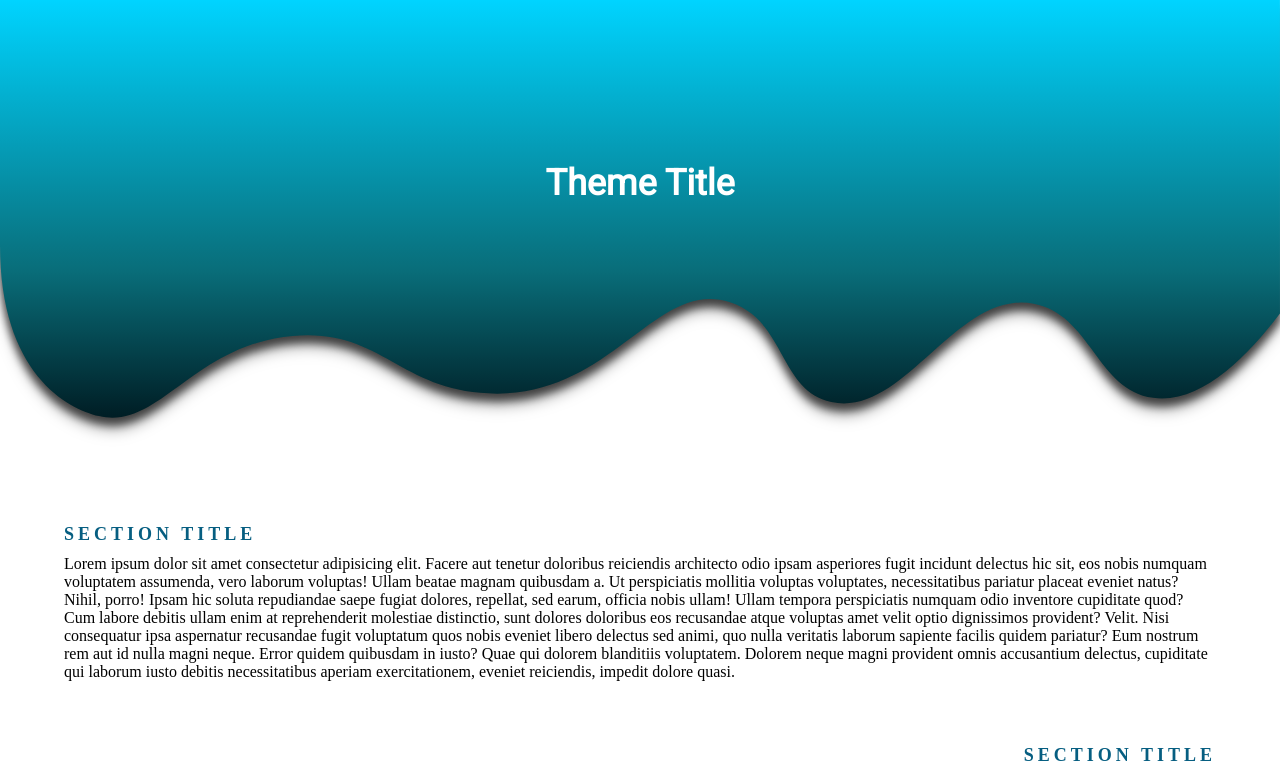
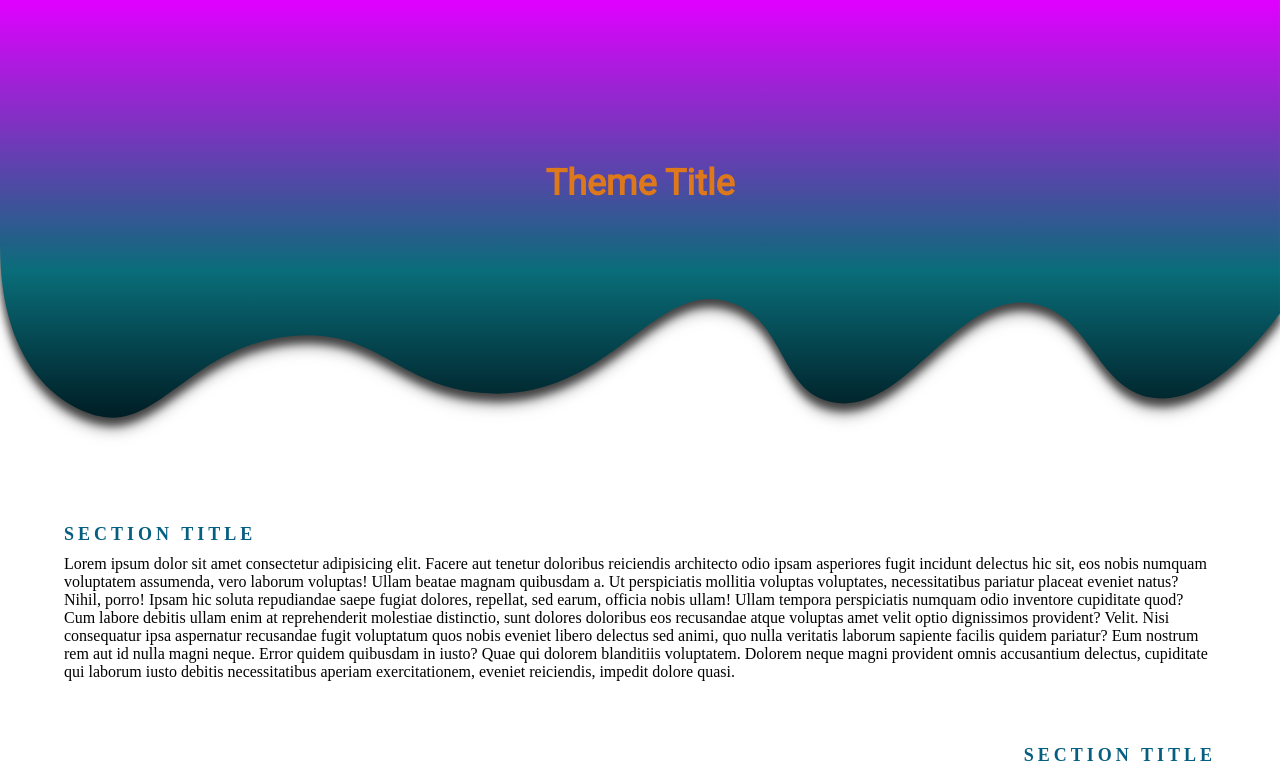
Before and after one commit to rdylina/mobile-friendly-practice, a plain HTML site: page index.html in a window 1280 px wide. Shown: the top 773 px of the page. Drawn offline with Linux system fonts and the light colour scheme.

Commit message:
Media Query integration Added media query break points at 480,768, and 1024px to change the gradient on the header to illustrate them.

```diff
--- a/css/style.css
+++ b/css/style.css
@@ -5,7 +5,6 @@
   padding:0px;
   box-sizing: border-box;
 }
-
 
 header {
   font-size: 18px;
@@ -23,12 +22,9 @@ header h1 {
   top: -20vw;
 }
 
-
-
 .header-wrapper {
   filter: drop-shadow(0px 7px 4px rgba(0, 0, 0, 0.5));
 }
-
 
 section {
   margin: 5vw;
@@ -43,8 +39,6 @@ section h1 {
   margin-bottom: 10px;
 
 }
-
-
 
 footer {
   display:flex;
@@ -64,3 +58,30 @@ footer {
 .align-right {
   text-align: right;
 }
+
+@media all and (min-width:480px){
+  header h1 {
+    color:blueviolet;
+  }
+  path.cls-1 {
+    fill: url(#gradient2);
+  }
+}
+
+@media (min-width:768px){
+  header h1 {
+    color:rgb(20, 194, 49);
+  }
+  path.cls-1 {
+    fill:url(#gradient3);
+  }
+}
+
+@media (min-width:1024px){
+  header h1 {
+    color:rgb(221, 121, 27);
+  }
+  path.cls-1 {
+    fill: url(#gradient4);
+  }
+}
--- a/index.html
+++ b/index.html
@@ -21,6 +21,21 @@
                 <stop offset="0%" style="stop-color:rgba(0,29,36,1);stop-opacity:1;" />
                 <stop offset="35%" style="stop-color:rgba(9,109,121,1);stop-opacity:1;" />
                 <stop offset="100%" style="stop-color:rgba(0,212,255,1);stop-opacity:1;" />
+            </linearGradient>
+            <linearGradient spreadMethod="pad" id="gradient2" x1="0%" y1="100%" x2="0%" y2="0%">
+              <stop offset="0%" style="stop-color:rgba(0,29,36,1);stop-opacity:1;" />
+              <stop offset="35%" style="stop-color:rgba(9,109,121,1);stop-opacity:1;" />
+              <stop offset="100%" style="stop-color:rgb(255, 145, 0);stop-opacity:1;" />
+            </linearGradient>
+            <linearGradient spreadMethod="pad" id="gradient3" x1="0%" y1="100%" x2="0%" y2="0%">
+              <stop offset="0%" style="stop-color:rgba(0,29,36,1);stop-opacity:1;" />
+              <stop offset="35%" style="stop-color:rgba(9,109,121,1);stop-opacity:1;" />
+              <stop offset="100%" style="stop-color:rgb(0, 255, 136);stop-opacity:1;" />
+            </linearGradient>
+            <linearGradient spreadMethod="pad" id="gradient4" x1="0%" y1="100%" x2="0%" y2="0%">
+              <stop offset="0%" style="stop-color:rgba(0,29,36,1);stop-opacity:1;" />
+              <stop offset="35%" style="stop-color:rgba(9,109,121,1);stop-opacity:1;" />
+              <stop offset="100%" style="stop-color:rgb(225, 0, 255);stop-opacity:1;" />
             </linearGradient>
         </defs>
         <path class="cls-1"
```
